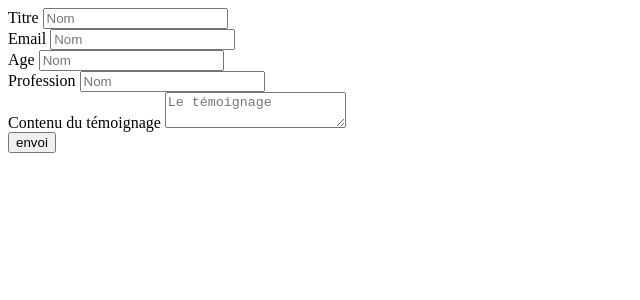
After one commit to miloon/Client_Dereymaeker, a PHP site: page /vue/temoignage.php in a window 1280 px wide. The commit adds this page. Shown: the top 300 px of the page, without its empty margins (0-640 px from the left). Run offline with PHP 8.4, Linux system fonts and the light colour scheme.

Commit message:
mise a jour mike

```diff
--- a/controleur/routeuradmin.php
+++ b/controleur/routeuradmin.php
@@ -9,4 +9,7 @@ if(empty($_GET)){
 // déconnexion
 }elseif(isset($_GET['deco'])){
     require_once "modele/deco.php";
+}elseif(isset($_GET['temoignage'])) {
+    require_once "vue/temoignage.php";
+    require_once "modele/temoignage.php";
 }
--- /dev/null
+++ b/vue/temoignage.php
@@ -0,0 +1,28 @@
+<?php
+?>
+<!DOCTYPE html>
+<html lang="fr">
+<head>
+  <meta charset="UTF-8">
+  <title>Administration témoignages</title>
+</head>
+<body>
+
+<form name="edition" method="post" action="">
+  <label>Titre</label>
+  <input type="text" name="lenom" placeholder="Nom" required /><br/>
+  <label>Email</label>
+  <input type="text" name="lenom" placeholder="Nom" required /><br/>
+  <label>Age</label>
+  <input type="text" name="lenom" placeholder="Nom" required /><br/>
+  <label>Profession</label>
+  <input type="text" name="lenom" placeholder="Nom" required /><br/>
+  <label>Contenu du témoignage</label>
+  <textarea name="text" placeholder="Le témoignage"required ></textarea><br/>
+
+
+    <input type="submit" name="edition" value='envoi'/>
+</form>
+
+</body>
+</html>
```
Also changed, not shown: modele/temoignage.php (added, +38 -0 lines).
